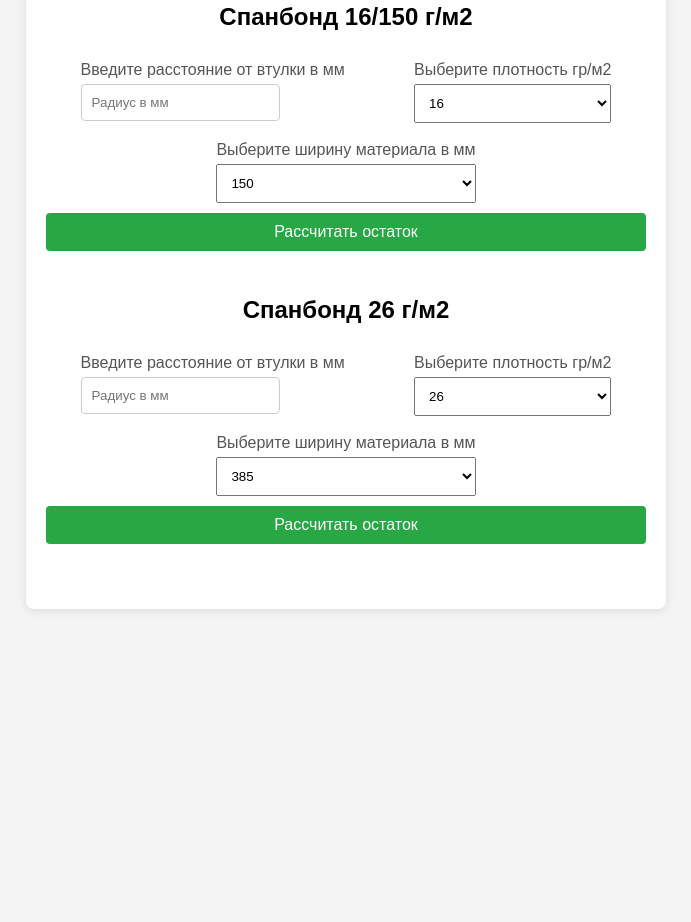
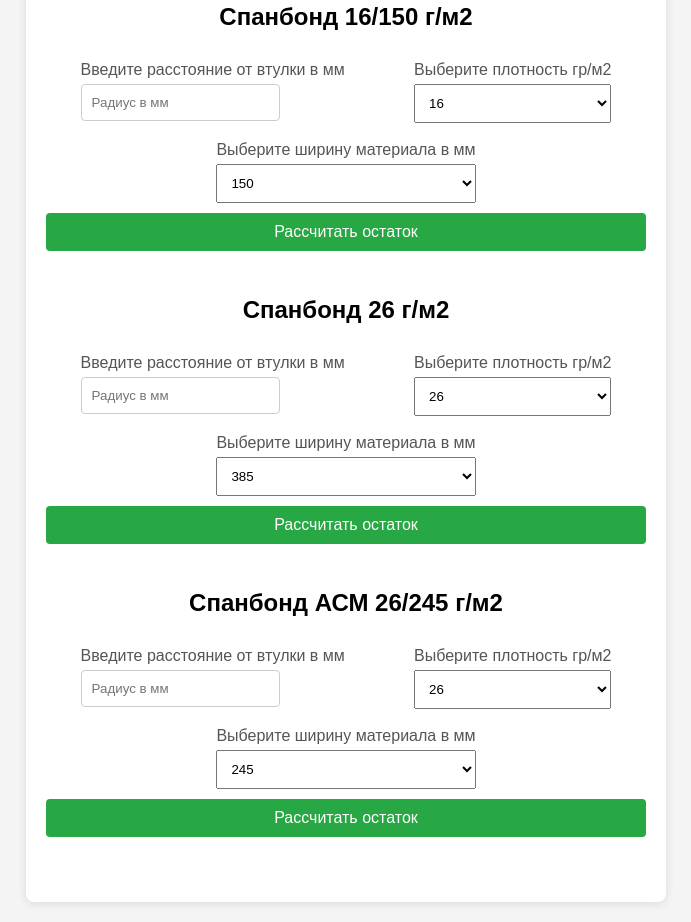
Before and after one commit to MisterYakutovich/leftovers_lvp, a website: page public/index.html in a window 1280 px wide. Shown: the part 1813-2735 px from the top of the page, without its empty margins (294-985 px from the left). Before the commit the page ends 2442 px from the top, so only its background shows below. Drawn offline with Linux system fonts and the light colour scheme.

Commit message:
feat:add function calculatepanbond_26_245

```diff
--- a/public/index.html
+++ b/public/index.html
@@ -255,6 +255,29 @@
         <button onclick="calculateSpanbond_26()">Рассчитать остаток</button>
         <div class="result" id="result-spanbond_26"></div>
       </div>
+      <div class="items-container">
+        <h2 class="items-container_title">Спанбонд АСМ 26/245 г/м2</h2>
+        <div class="spanbond-container_list">
+          <div class="spanbond-container_item">
+            <label for="radius-spanbond_26_245">Введите расстояние от втулки в мм</label>
+            <input type="number" min="0" onkeydown="return event.key !== '-';" id="radius-spanbond_26_245" placeholder="Радиус в мм" required>
+          </div>
+          <div class="spanbond-container_item">
+            <label for="density-spanbond_26_245">Выберите плотность гр/м2</label>
+            <select id="density-spanbond_26_245" name="density-spanbond_26-245" class="spanbond-container_item-select">
+              <option value="26">26</option>
+            </select>
+          </div>
+          <div class="spanbond-container_item">
+            <label for="width-spanbond_26_245">Выберите ширину материала в мм</label>
+            <select id="width-spanbond_26_245" name="width-spanbond_26_245" class="spanbond-container_item-select ">
+              <option value="245">245</option>
+          </select>
+          </div>
+        </div>
+        <button onclick="calculateSpanbond_26_245()">Рассчитать остаток</button>
+        <div class="result" id="result-spanbond_26_245"></div>
+      </div>
   </div>
 
 <script src="./index.js"></script>
--- a/public/index.js
+++ b/public/index.js
@@ -93,6 +93,21 @@
         document.getElementById('result-elastic').innerHTML = `Пожалуйста, введите корректное значение в миллиметрах`;
     }
 }
+let a = 5;
+let b = a; // b теперь равно 5
+console.log(b)
+console.log(a)
+a = 10; // a изменяется, b остается 5
+console.log(b)
+console.log(a)
+
+
+let obj1 = { name: "Alice" };
+let obj2 = obj1;
+console.log(obj2)// obj2 ссылается на тот же объект
+obj1.name = "Bob"; // изменяем obj1
+console.log(obj2.name);
+console.log(obj1) // выводит "Bob", так как obj2 ссылается на тот же объект
 function calculateCellulose() {
     const selectSpanbond = document.getElementById('density-cellulose');
     const selectWidthSpanbond = document.getElementById('width-cellulose').value;
@@ -116,6 +131,7 @@
         document.getElementById('result-cellulose').innerHTML = `Пожалуйста, введите корректное значение в миллиметрах`;
     }
 }
+
 function calculateSpanbond_26() {
     const selectSpanbond = document.getElementById('density-spanbond_26');
     const selectWidthSpanbond = document.getElementById('width-spanbond_26').value;
@@ -126,8 +142,8 @@
       }
     else if (radius > 0 && radius <= 370){
         const diameter = radius * 2 + 92
-        const volume = Math.PI * (Math.pow(diameter, 2) - 8464); //96 mm втулка
-        const length = volume / 0.2932;//0.072 * 4 0.2956 0.288
+        const volume = Math.PI * (Math.pow(diameter, 2) - 8464); //92 mm втулка
+        const length = volume / 0.2932;//0.072 * 4 0.2932
         const result = length / 1000 //m
         const weight = (result * (+selectWidthSpanbond/1000) * +selectSpanbondOption) / 1000;
         document.getElementById('result-spanbond_26').innerHTML = `Остаток спанбонд ${selectSpanbondOption}/${selectWidthSpanbond} мм: ${weight.toFixed(3)} кг`;
@@ -139,3 +155,27 @@
         document.getElementById('result-spanbond_26').innerHTML = `Пожалуйста, введите корректное значение в миллиметрах`;
     }
 }
+
+function calculateSpanbond_26_245() {
+    const selectSpanbond = document.getElementById('density-spanbond_26_245');
+    const selectWidthSpanbond = document.getElementById('width-spanbond_26_245').value;
+    const selectSpanbondOption = parseFloat(selectSpanbond.value);
+    const radius = document.getElementById('radius-spanbond_26_245').value;
+    if (radius == 0) {
+        document.getElementById('result-spanbond_26_245').innerHTML = `Остаток спанбонда: 0 кг`;
+      }
+    else if (radius > 0 && radius <= 370){
+        const diameter = radius * 2 + 94
+        const volume = Math.PI * (Math.pow(diameter, 2) - 8836); //94 mm втулка
+        const length = volume / 0.270;// 0.277 в идеале
+        const result = length / 1000 //m
+        const weight = (result * (+selectWidthSpanbond/1000) * +selectSpanbondOption) / 1000;
+        document.getElementById('result-spanbond_26_245').innerHTML = `Остаток спанбонд ${selectSpanbondOption}/${selectWidthSpanbond} мм: ${weight.toFixed(3)} кг`;
+    }
+    else if (radius > 370){
+        document.getElementById('result-spanbond_26_245').innerHTML = `Значение не может превышать 370 мм`;
+    }
+    else {
+        document.getElementById('result-spanbond_26_245').innerHTML = `Пожалуйста, введите корректное значение в миллиметрах`;
+    }
+}
```
